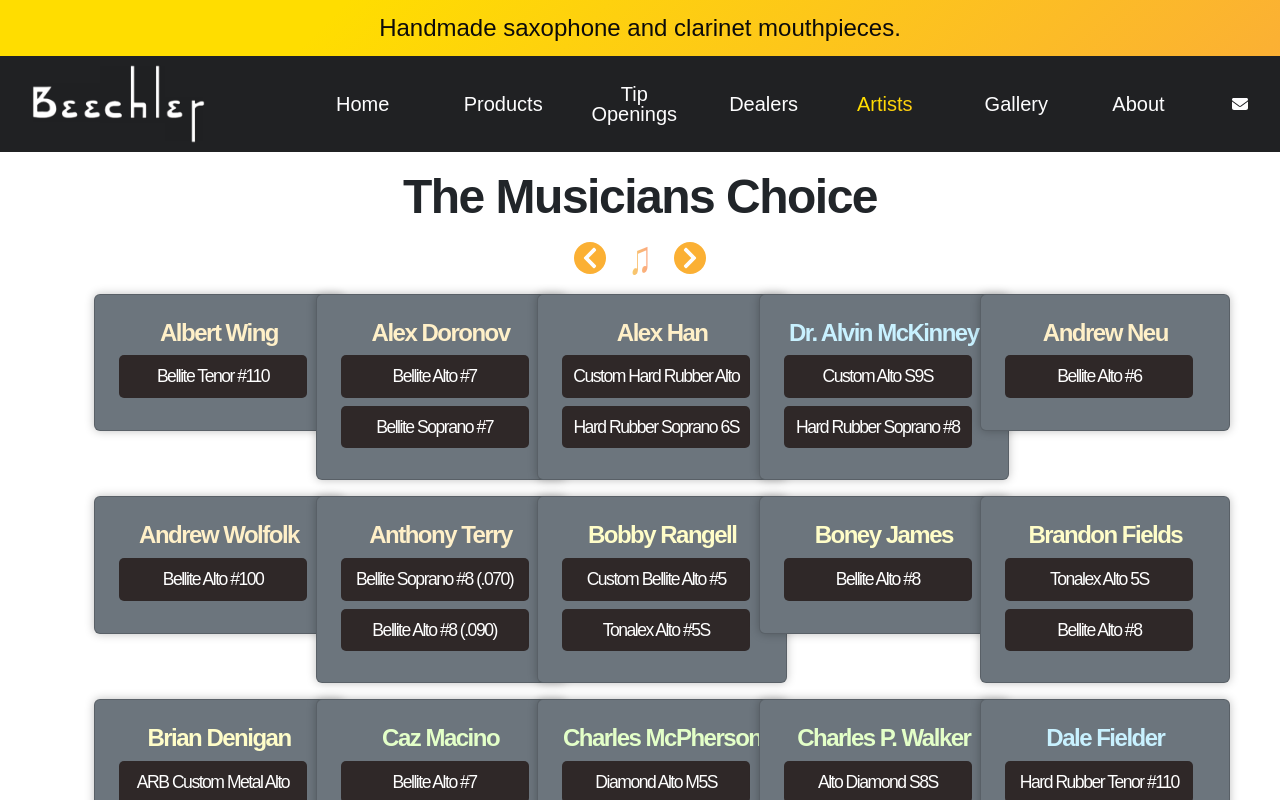
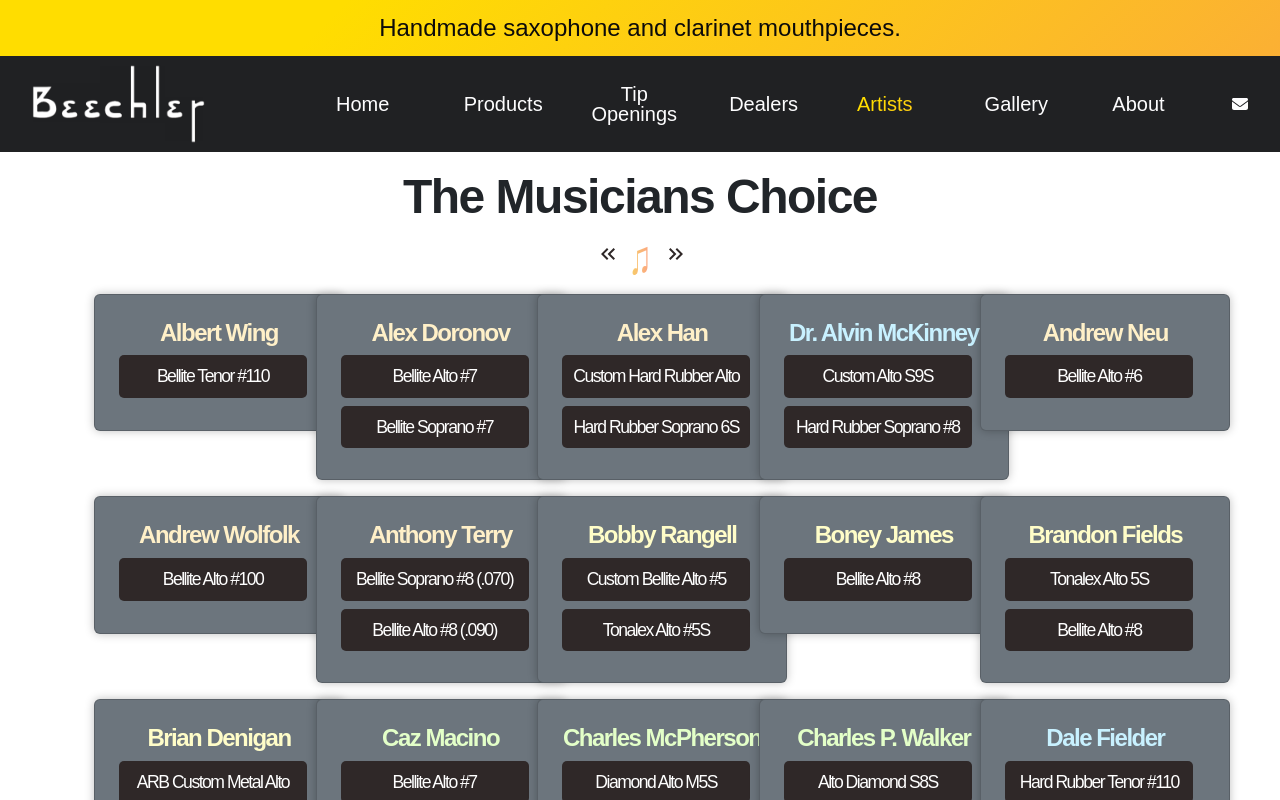
Before and after one commit to s1nghularity/beechler-website, a React (Create React App) app: page /artists in a window 1280 px wide. Shown: the top 800 px of the page. Built offline with nearby package versions, Linux system fonts and the light colour scheme.

Commit message:
Artist page chevron update + contact form successful submission message

```diff
--- a/src/components/pages/artists/ArtistsPage.js
+++ b/src/components/pages/artists/ArtistsPage.js
@@ -1,6 +1,8 @@
 import React, { useState } from "react";
 import { Container, Row, Col } from "react-bootstrap";
 import { FaChevronLeft, FaChevronRight } from "react-icons/fa";
+import KeyboardDoubleArrowRightTwoToneIcon from '@mui/icons-material/KeyboardDoubleArrowRightTwoTone';
+import KeyboardDoubleArrowLeftTwoToneIcon from '@mui/icons-material/KeyboardDoubleArrowLeftTwoTone';
 
 import "../../../styles/ArtistsPage.css";
 import artistsData from "./ArtistData";
@@ -53,7 +55,7 @@ const ArtistsPage = () => {
     className="artist-chevron"
     aria-label="Previous Page"
   >
-            <FaChevronLeft />
+    <KeyboardDoubleArrowLeftTwoToneIcon />
   </button>
   <div className="music-note">&#9835;</div>
   <button
@@ -62,9 +64,10 @@ const ArtistsPage = () => {
     className="artist-chevron"
     aria-label="Next Page"
   >
-            <FaChevronRight />
+    <KeyboardDoubleArrowRightTwoToneIcon />
   </button>
 </div>
+
       </Col>
 
       <Grid currentArtists={currentArtists} />
--- a/src/components/pages/home/HomeContact.js
+++ b/src/components/pages/home/HomeContact.js
@@ -43,7 +43,7 @@ function HomeContact() {
     <div className="contact-container stripe-home-dealer" id="contact">
       {submitted ? (
         <div className="message-section">
-          <p>Thank you for connecting! Someone from the team will get back to you soon.</p>
+          <h2>Thank you for reaching out! <br/><br/> Someone from the team will get back to you soon.</h2>
         </div>
       ) : (
         <Card className="contact-form" role="form">
--- a/src/styles/ArtistsPage.css
+++ b/src/styles/ArtistsPage.css
@@ -43,15 +43,16 @@
 }
 
 .artist-chevron {
-  background-color: var(--nav-accent);
-  color: var(--white);
+  color: #2f2828;
+  background: none;
   border: none;
-  border-radius: 50%;
   width: 2rem;
   height: 2rem;
-  display: flex;
-  justify-content: center;
-  align-items: center;
+  margin-left: -1rem;
+  margin-right: -1rem;
+  margin-top: -.5rem;
+
+
   font-size: 1.5rem;
   z-index: 2!important;
 }
```
Lines whose indentation alone changed are shown as unchanged.
